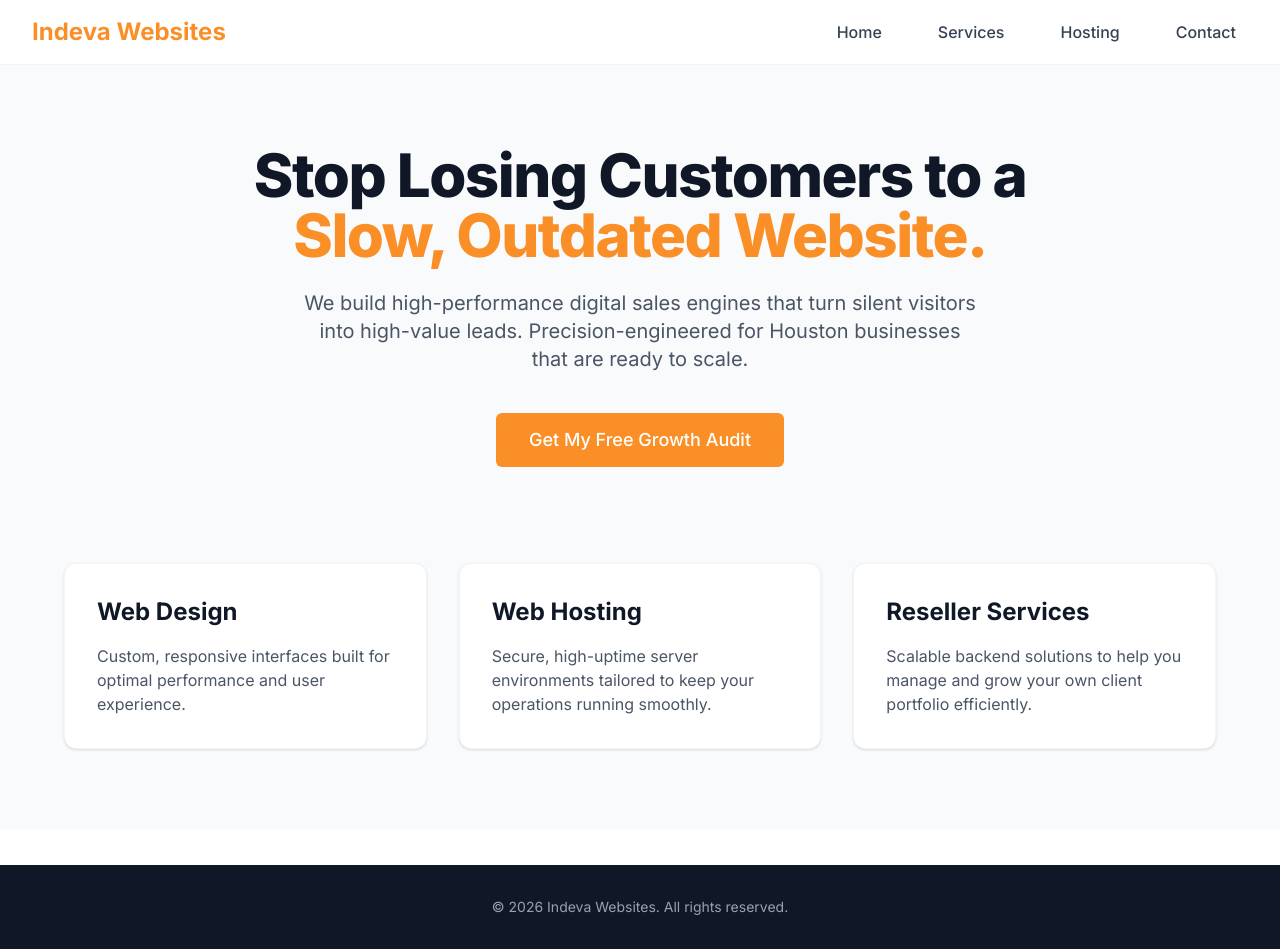
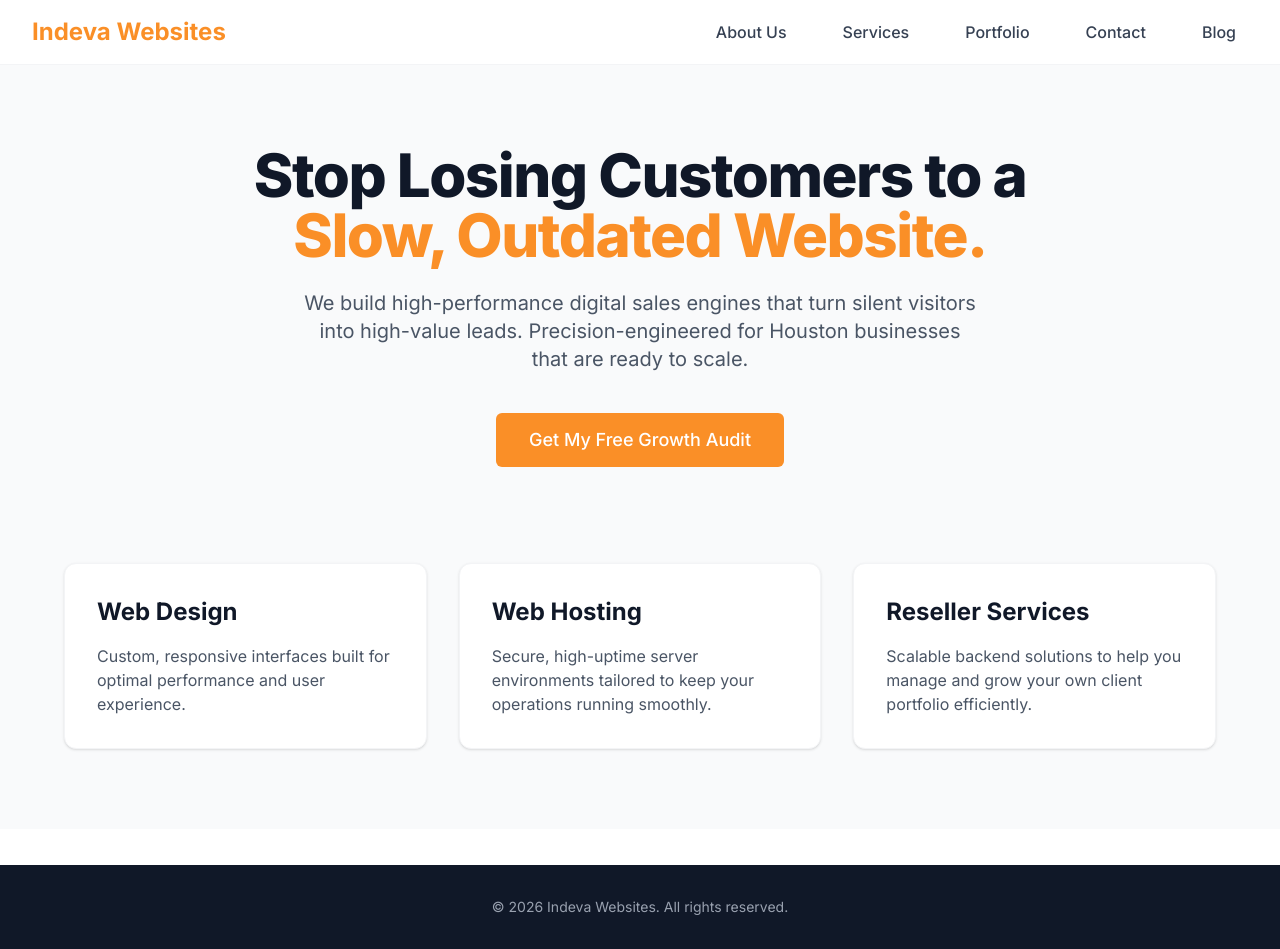
Before and after one commit to cgdiazv/indeva-websites, a Next.js app: page / in a window 1280 px wide. Built offline with nearby package versions, Linux system fonts and the light colour scheme.

Commit message:
Updated Navbar links and applied brand orange styling

```diff
--- a/components/Navbar.tsx
+++ b/components/Navbar.tsx
@@ -11,10 +11,11 @@ export default function Navbar() {
             </Link>
           </div>
           <div className="hidden md:flex space-x-8">
-            <Link href="/" className="text-gray-700 hover:text-[#FA8F27] px-3 py-2 rounded-md font-medium">Home</Link>
-            <Link href="/services" className="text-gray-700 hover:text-blue-600 px-3 py-2 rounded-md font-medium">Services</Link>
-            <Link href="/hosting" className="text-gray-700 hover:text-blue-600 px-3 py-2 rounded-md font-medium">Hosting</Link>
-            <Link href="/contact" className="text-gray-700 hover:text-blue-600 px-3 py-2 rounded-md font-medium">Contact</Link>
+            <Link href="/about-us" className="text-gray-700 hover:text-[#FA8F27] px-3 py-2 rounded-md font-medium">About Us</Link>
+            <Link href="/services" className="text-gray-700 hover:text-[#FA8F27] px-3 py-2 rounded-md font-medium">Services</Link>
+            <Link href="/portfolio" className="text-gray-700 hover:text-[#FA8F27] px-3 py-2 rounded-md font-medium">Portfolio</Link>
+            <Link href="/#contacto" className="text-gray-700 hover:text-[#FA8F27] px-3 py-2 rounded-md font-medium">Contact</Link>
+            <Link href="/blog" className="text-gray-700 hover:text-[#FA8F27] px-3 py-2 rounded-md font-medium">Blog</Link>
           </div>
         </div>
       </div>
```
